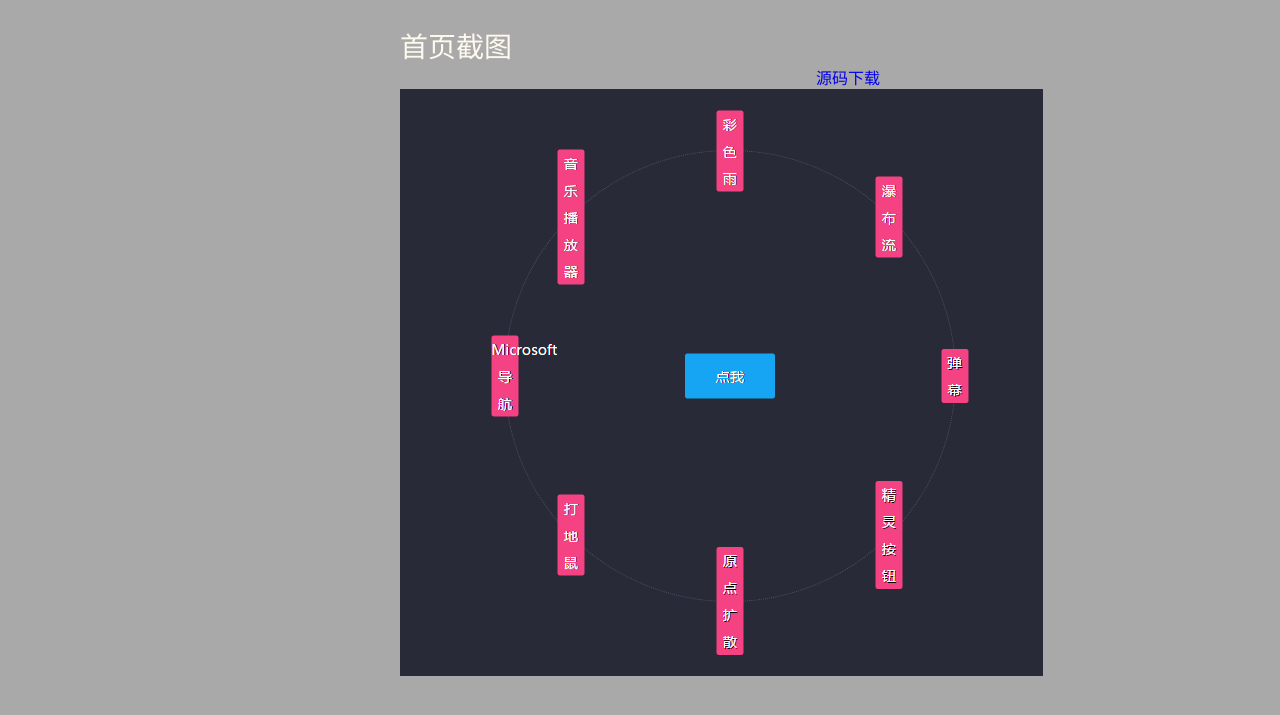
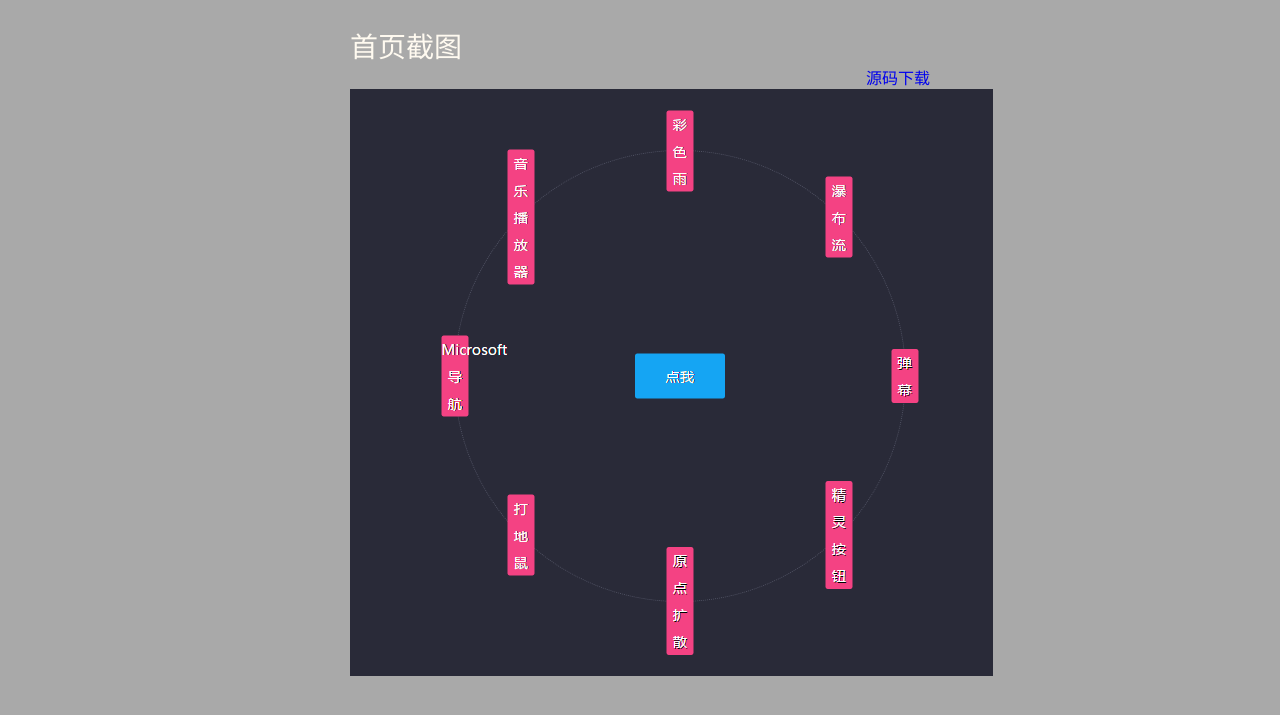
Before and after one commit to LuckyStarLi/SpecialEffects, a plain HTML site: page index.html in a window 1280 px wide. Shown: the part 89-804 px from the top of the page. Drawn offline with Linux system fonts and the light colour scheme.

Commit message:
图片位置 改动

```diff
--- a/index.html
+++ b/index.html
@@ -29,7 +29,7 @@
 				font-size: 48px;
 			}
 			#eg{
-				margin: 40px 400px;
+				margin: 40px 350px;
 			}
 		</style>
 
```
